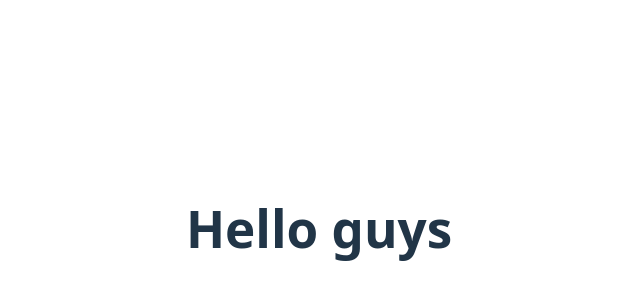
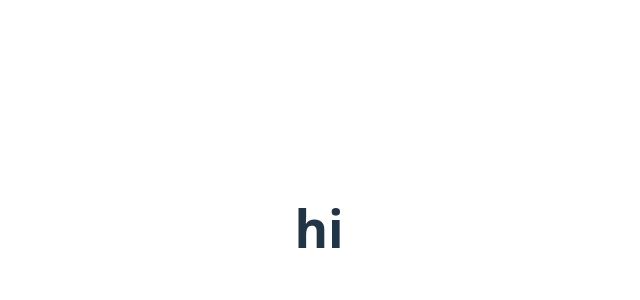
Before and after one commit to jymeng18/SafeBite, a React (Vite) app in the folder frontend/: page / in a window 1280 px wide. Shown: the part 172-472 px from the top of the page, without its empty margins (321-961 px from the left). Built offline with nearby package versions, Linux system fonts and the light colour scheme.

Commit message:
react-outer-dom + pages setup

```diff
--- a/frontend/package.json
+++ b/frontend/package.json
@@ -11,7 +11,8 @@
   },
   "dependencies": {
     "react": "^19.2.0",
-    "react-dom": "^19.2.0"
+    "react-dom": "^19.2.0",
+    "react-router-dom": "^7.12.0"
   },
   "devDependencies": {
     "@eslint/js": "^9.39.1",
--- a/frontend/src/App.tsx
+++ b/frontend/src/App.tsx
@@ -7,11 +7,16 @@
  */
 
 import './App.css'
+import { BrowserRouter, Routes, Route } from 'react-router-dom'
 
-function App() {
-  return (
-    <h1>Hello guys</h1>
-  )
-}
+const App = () => (
+  <BrowserRouter>
+    <Routes>
+      <Route path="/" element={<h1>hi</h1>} />
+      <Route path="/app" element={<h1>hello</h1>} />
+      <Route path="*" element={<h1>Hiii</h1>} />
+    </Routes>
+  </BrowserRouter>
+)
 
 export default App
```
Also changed, not shown: frontend/pages/AppPage.tsx (added), frontend/pages/Index.tsx (added), frontend/pages/NotFound.tsx (added), 1 other file (tests, documents, lock files or other folders).
